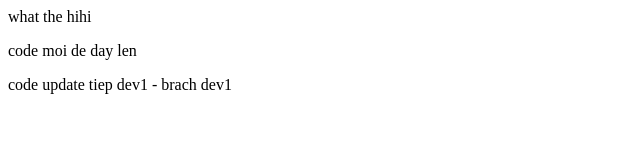
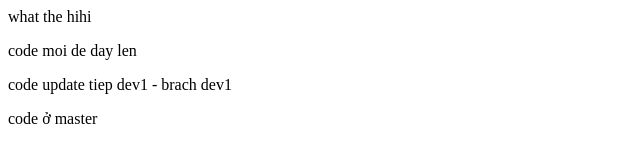
Before and after one commit to Loc610/loc, a plain HTML site: page index.html in a window 1280 px wide. Shown: the whole page, without its empty margins (0-640 px from the left). Drawn offline with Linux system fonts and the light colour scheme.

Commit message:
master brach update

```diff
--- a/index.html
+++ b/index.html
@@ -14,6 +14,9 @@
 		<div>
 			<p> code update tiep dev1 - brach dev1</p>
 		</div>
+		<div>
+			<p>code ở master</p>
+		</div>
 	</div>
 </body>
 </html>
```
